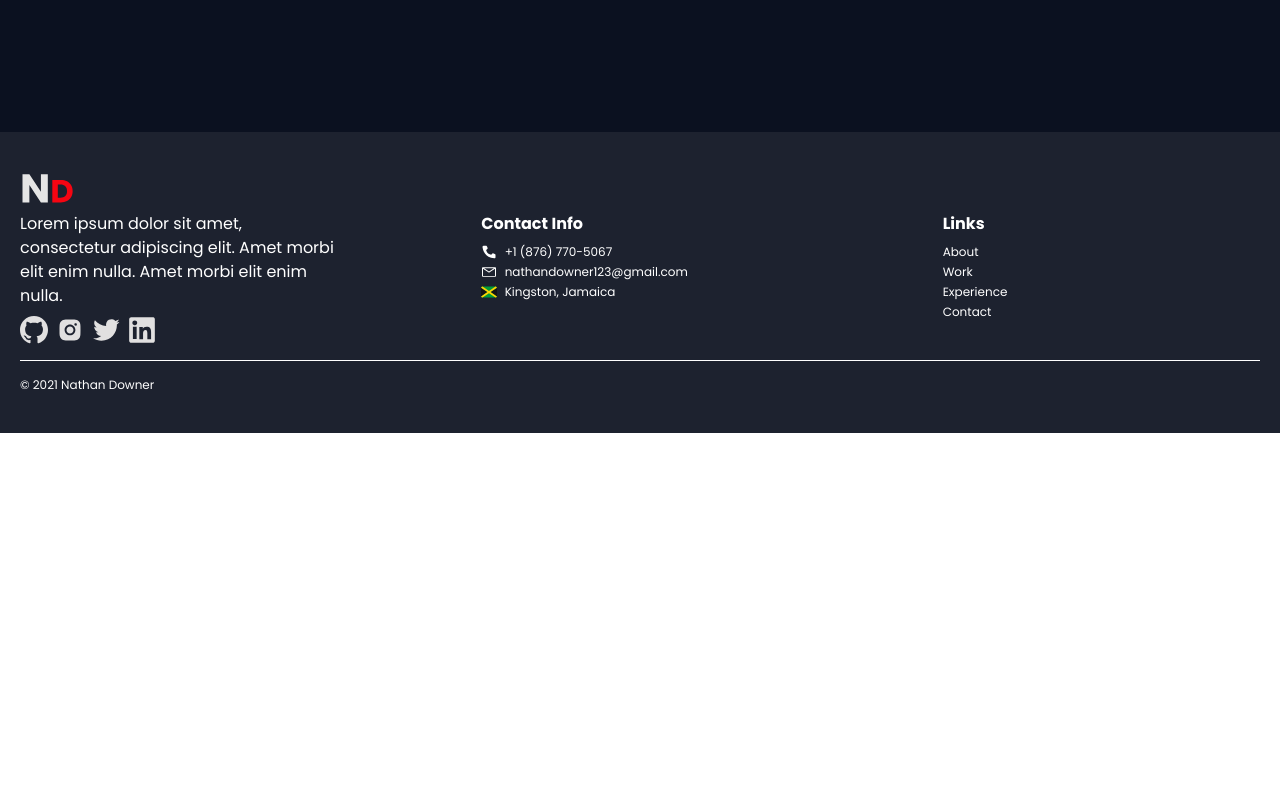
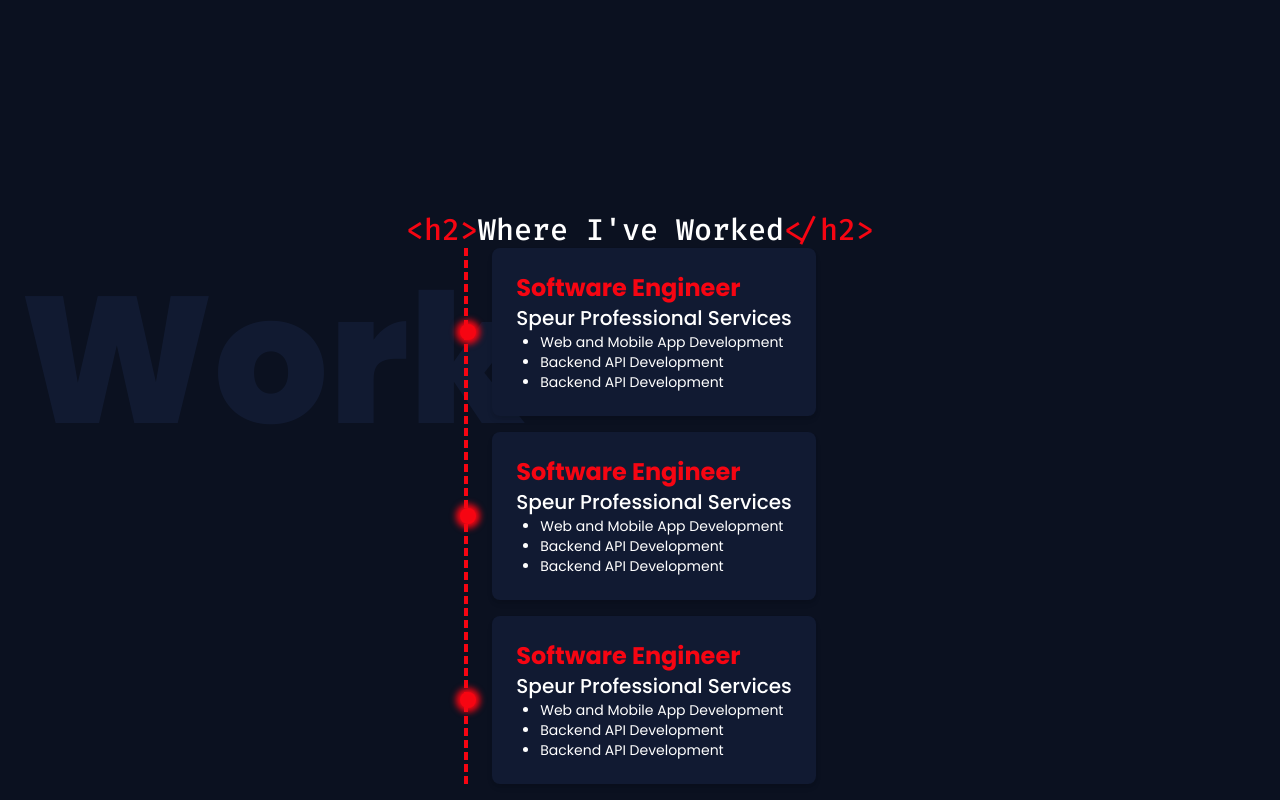
Before and after one commit to NathanDowner/personal-site, a React (Create React App) app: page / in a window 1280 px wide. Shown: the part 1460-2260 px from the top of the page. Before the commit the page ends 1893 px from the top, so only its background shows below. Built offline with nearby package versions, Linux system fonts and the light colour scheme.

Commit message:
add work section

```diff
--- a/src/App.tsx
+++ b/src/App.tsx
@@ -3,6 +3,7 @@ import AboutMeSection from './components/AboutMeSection';
 import Footer from './components/Footer';
 import Header from './components/Header';
 import Landing from './components/Landing';
+import WorkSection from './components/WorkSection';
 
 function App() {
   return (
@@ -11,6 +12,7 @@ function App() {
       <main className="px-5">
         <Landing />
         <AboutMeSection />
+        <WorkSection />
       </main>
       <Footer />
     </div>
--- /dev/null
+++ b/src/components/JobEntry.tsx
@@ -0,0 +1,16 @@
+const JobEntry = () => {
+  return (
+    <div className="relative p-6 bg-card-bg inline-block rounded-lg shadow-md">
+      <div className="work-blip absolute z-10 top-1/2 transform -translate-y-1/2 -left-8 rounded-full h-4 w-4 bg-red" />
+      <h3 className="text-2xl font-bold text-red">Software Engineer</h3>
+      <h4 className="text-xl font-medium">Speur Professional Services</h4>
+      <ul className="text-sm list-disc ml-6">
+        <li>Web and Mobile App Development</li>
+        <li>Backend API Development</li>
+        <li>Backend API Development</li>
+      </ul>
+    </div>
+  );
+};
+
+export default JobEntry;
--- /dev/null
+++ b/src/components/WorkSection.tsx
@@ -0,0 +1,24 @@
+import JobEntry from './JobEntry';
+import FullPageSection from './layout/FullPageSection';
+
+const WorkSection = () => {
+  return (
+    <FullPageSection title="Where I've Worked" watermarkText="Work">
+      <div className="flex justify-center ">
+        {/* <div
+          className="border-2 absolute border-dashed border-red h-full"
+          style={{ left: '5.8%' }}
+        /> */}
+        <ul className="space-y-4 border-l-4 border-dashed border-red">
+          {[1, 2, 3].map((blank) => (
+            <li className="ml-6">
+              <JobEntry key={blank} />
+            </li>
+          ))}
+        </ul>
+      </div>
+    </FullPageSection>
+  );
+};
+
+export default WorkSection;
--- a/src/index.css
+++ b/src/index.css
@@ -60,3 +60,9 @@
   background-color: red; */
   @apply z-10 absolute top-0 left-0 w-full h-full transform -translate-x-2 translate-y-2 rounded-lg border-red border-2;
 }
+
+.work-blip::before {
+  content: '';
+  filter: blur(3px);
+  @apply absolute h-6 w-6 z-0 bg-red rounded-full transform top-1/2 -translate-y-1/2 left-1/2 -translate-x-1/2;
+}
```
